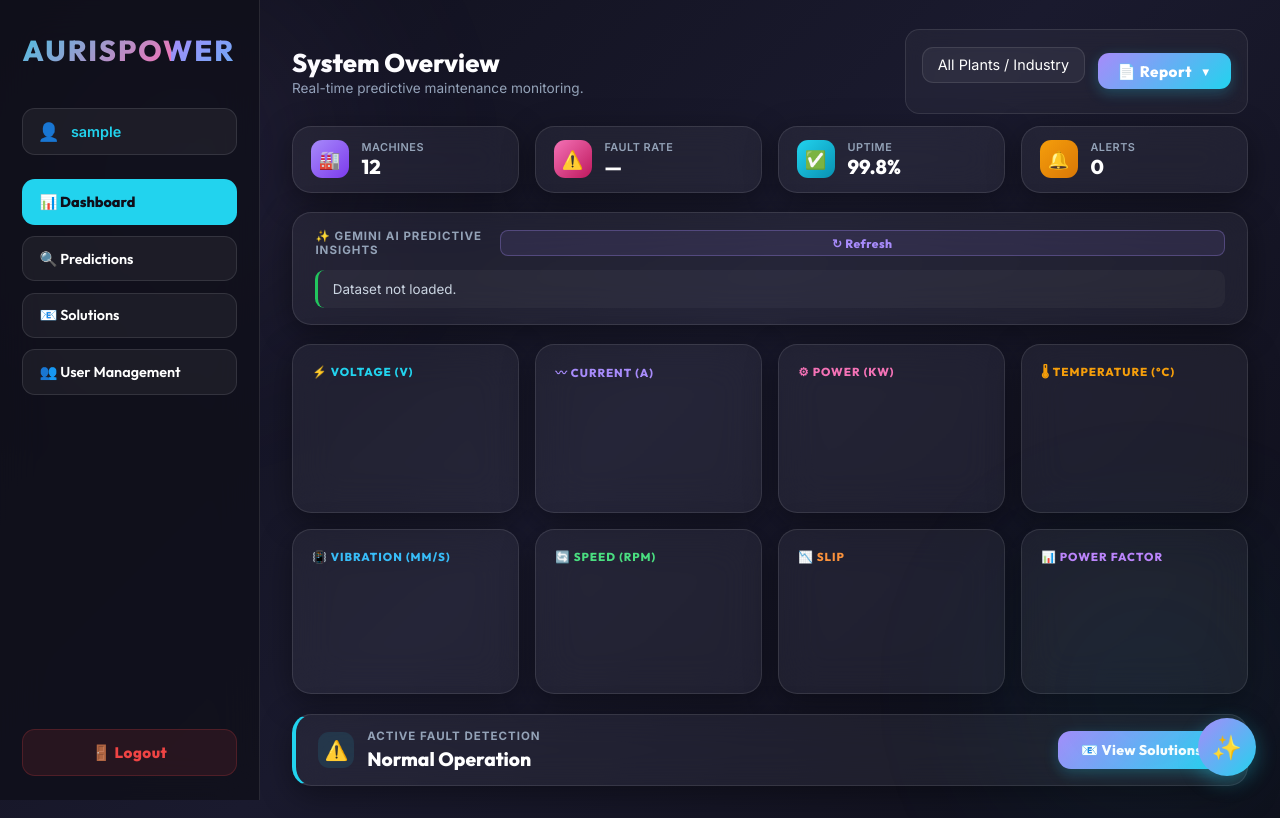
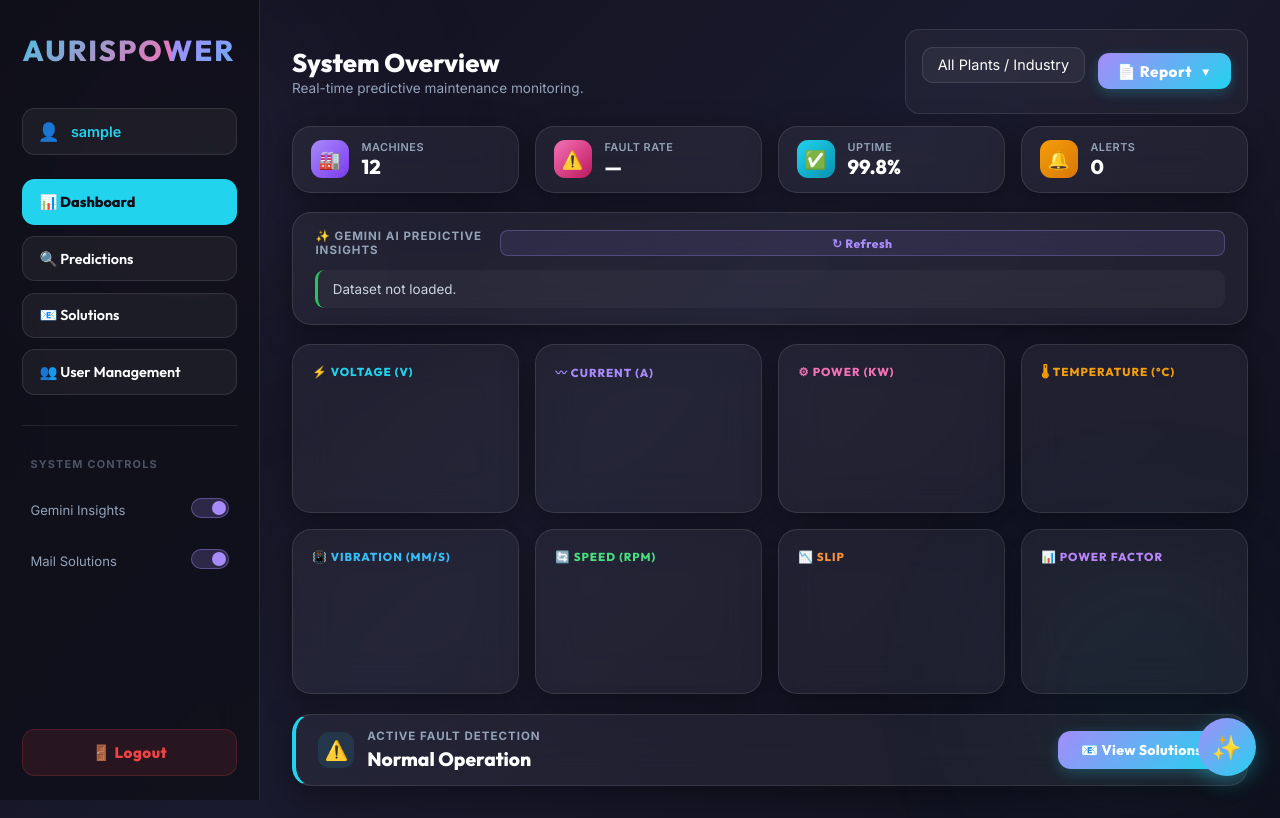
Before and after one commit to klathika334-create/machine_error_prediction-app, a Flask app: page / in a window 1280 px wide. Run offline with Flask 3, Linux system fonts and the light colour scheme; the visitor is signed in with stand-in values (Sample User, id 1); a map, chart or similar area stays blank; parts of the project's set-up code (start-up, migrations or seed data) failed here and were passed over; some libraries are stand-ins or nearby versions.

Commit message:
Changes in Sign in

```diff
--- a/src/dashboard/app.py
+++ b/src/dashboard/app.py
@@ -40,6 +40,25 @@
     'gemini_solutions': True
 }
 
+def init_db():
+    """Ensure essential users exist on start."""
+    with app.app_context():
+        try:
+            users = mongo.db.users
+            if not users.find_one({'username': 'admin'}):
+                users.insert_one({
+                    'username': 'admin',
+                    'password': generate_password_hash('admin123'),
+                    'role': 'admin',
+                    'login_count': 0,
+                    'last_login': None
+                })
+                print("[DB] Default admin user initialized (admin/admin123).")
+        except Exception as e:
+            print(f"[DB] Error initializing users: {e}")
+
+init_db()
+
 @app.route('/')
 def home():
     if 'username' not in session:
@@ -53,23 +72,28 @@
 @app.route('/login', methods=['GET', 'POST'])
 def login():
     if request.method == 'POST':
-        username = request.form['username']
-        password = request.form['password']
-        users = mongo.db.users
-        user = users.find_one({'username': username})
-        if user and check_password_hash(user['password'], password):
-            session['username'] = username
-            session['role'] = user.get('role', 'user')
+        try:
+            username = request.form['username'].strip()
+            password = request.form['password'].strip()
+            users = mongo.db.users
+            user = users.find_one({'username': username})
 
-            # Track login stats
-            users.update_one({'_id': user['_id']}, {
-                '$inc': {'login_count': 1},
-                '$set': {'last_login': datetime.now()}
-            })
+            if user and check_password_hash(user['password'], password):
+                session['username'] = username
+                session['role'] = user.get('role', 'user')
 
-            return redirect(url_for('home'))
-        else:
-            return render_template('login.html', error='Invalid credentials')
+                # Track login stats
+                users.update_one({'_id': user['_id']}, {
+                    '$inc': {'login_count': 1},
+                    '$set': {'last_login': datetime.now()}
+                })
+
+                return redirect(url_for('home'))
+            else:
+                return render_template('login.html', error='Invalid username or password.')
+        except Exception as e:
+            print(f"[Login Error] {e}")
+            return render_template('login.html', error='System error during login. Please try again later.')
     return render_template('login.html')
 
 @app.route('/profile')
@@ -148,6 +172,22 @@
         print("Pattern Deviation model trained.")
     except Exception as e:
         print(f"Error training Pattern Deviation: {e}")
+
+@app.route('/api/settings', methods=['GET', 'POST'])
+def handle_settings():
+    """Manage global AI settings."""
+    global ai_settings
+    if request.method == 'POST':
+        try:
+            data = request.get_json()
+            if 'gemini_insights' in data:
+                ai_settings['gemini_insights'] = bool(data['gemini_insights'])
+            if 'gemini_solutions' in data:
+                ai_settings['gemini_solutions'] = bool(data['gemini_solutions'])
+            return jsonify({'success': True, 'settings': ai_settings})
+        except Exception as e:
+            return jsonify({'success': False, 'error': str(e)}), 400
+    return jsonify(ai_settings)
 
 CURRENT_INDEX = 0
 
@@ -449,7 +489,17 @@
                     if val is not None and str(val) != 'nan':
                         sensor_readings[col] = round(float(val), 3)
 
-            solution = generate_solution_with_ai(display_fault, display_combo, sensor_readings)
+            # Always prefer Gemini AI for quality drafts, even in Silent Mode
+            try:
+                solution = generate_solution_with_ai(display_fault, display_combo, sensor_readings)
+            except Exception as e:
+                print(f"[Gemini] Error generating AI solution: {e}")
+                from genai.explanation import generate_solution
+                solution = generate_solution(display_fault, display_combo)
+                solution['ai_generated'] = False
+
+            # AI setting toggle only controls the visual interruption (notification)
+            solution['silent_mode'] = not ai_settings.get('gemini_solutions', True)
 
             # Record this alert timestamp
             alert_timestamps.append(now)
@@ -459,7 +509,7 @@
             while len(solutions_history) > MAX_SOLUTIONS:
                 solutions_history.pop()
 
-            # Auto-send email draft
+            # Always send email draft (even if solutions toggled OFF, it acts as a background log)
             email_link = send_email_draft(solution)
             solution['email_link'] = email_link if isinstance(email_link, str) else None
             solution['email_sent'] = bool(email_link)
@@ -474,6 +524,7 @@
                 'timestamp': solution['timestamp'],
                 'prediction_raw': prediction_raw,
                 'ai_generated': solution.get('ai_generated', False),
+                'show_frontend_notification': ai_settings.get('gemini_solutions', True),
                 'email_sent': bool(email_link),
                 'email_link': solution['email_link'],
                 'alerts_remaining': MAX_ALERTS_PER_MINUTE - len(alert_timestamps)
@@ -639,6 +690,10 @@
     """Gemini-powered predictive trend insights from recent sensor data."""
     if 'username' not in session:
         return jsonify({'error': 'Not authenticated'}), 401
+
+    if not ai_settings.get('gemini_insights', True):
+        return jsonify({'success': False, 'insights': [], 'disabled': True, 'message': 'Gemini Insights are currently disabled.'})
+
     try:
         if df_dataset.empty:
             return jsonify({'insights': ['Dataset not loaded.'], 'success': False})
--- a/src/dashboard/templates/index.html
+++ b/src/dashboard/templates/index.html
@@ -345,6 +345,85 @@
                 transform: rotate(0deg);
             }
         }
+
+        /* ── Toggle Switches (AI Controls) ── */
+        .toggle-container {
+            display: flex;
+            align-items: center;
+            justify-content: space-between;
+            margin-bottom: 0.8rem;
+            padding: 0.1rem 0.5rem;
+        }
+
+        .toggle-label {
+            font-size: 0.82rem;
+            color: #94a3b8;
+            font-weight: 500;
+        }
+
+        .switch {
+            position: relative;
+            display: inline-block;
+            width: 38px;
+            height: 20px;
+        }
+
+        .switch input {
+            opacity: 0;
+            width: 0;
+            height: 0;
+        }
+
+        .slider {
+            position: absolute;
+            cursor: pointer;
+            top: 0;
+            left: 0;
+            right: 0;
+            bottom: 0;
+            background-color: rgba(255, 255, 255, 0.1);
+            transition: .3s;
+            border-radius: 20px;
+            border: 1px solid rgba(255, 255, 255, 0.1);
+        }
+
+        .slider:before {
+            position: absolute;
+            content: "";
+            height: 14px;
+            width: 14px;
+            left: 2px;
+            bottom: 2px;
+            background-color: #94a3b8;
+            transition: .3s;
+            border-radius: 50%;
+        }
+
+        input:checked + .slider {
+            background-color: rgba(167, 139, 250, 0.2);
+            border-color: rgba(167, 139, 250, 0.4);
+        }
+
+        input:checked + .slider:before {
+            transform: translateX(18px);
+            background-color: #a78bfa;
+        }
+
+        .sidebar-divider {
+            height: 1px;
+            background: rgba(255, 255, 255, 0.08);
+            margin: 1.2rem 0;
+        }
+
+        .sidebar-section-title {
+            font-size: 0.68rem;
+            font-weight: 700;
+            color: #4b5563;
+            text-transform: uppercase;
+            letter-spacing: 1.2px;
+            margin-bottom: 0.9rem;
+            padding-left: 0.5rem;
+        }
     </style>
 </head>
 
@@ -397,6 +476,25 @@
                 {% if session['role'] in ['admin', 'owner'] %}
                 <button class="nav-btn" onclick="location.href='/users'">👥 User Management</button>
                 {% endif %}
+
+                <div class="sidebar-divider"></div>
+                <div class="sidebar-section-title">System Controls</div>
+
+                <div class="toggle-container">
+                    <span class="toggle-label">Gemini Insights</span>
+                    <label class="switch">
+                        <input type="checkbox" id="toggle-insights" onchange="updateAISetting('gemini_insights', this.checked)">
+                        <span class="slider"></span>
+                    </label>
+                </div>
+
+                <div class="toggle-container">
+                    <span class="toggle-label">Mail Solutions</span>
+                    <label class="switch">
+                        <input type="checkbox" id="toggle-solutions" onchange="updateAISetting('gemini_solutions', this.checked)">
+                        <span class="slider"></span>
+                    </label>
+                </div>
             </div>
             <button onclick="location.href='/logout'"
                 style="width:100%;padding:0.8rem;border:none;border-radius:0.8rem;background:rgba(239,68,68,0.1);color:#ef4444;border:1px solid rgba(239,68,68,0.2);font-weight:700;cursor:pointer;margin-top:1rem;">
@@ -793,6 +891,14 @@
                 }
 
                 if (data.alert) {
+                    // Always update solutions history badge even if silent
+                    solutionCount++;
+                    const badge = document.getElementById('solutions-badge');
+                    badge.textContent = solutionCount;
+                    badge.style.display = 'flex';
+
+                    // Only show notifications (toast + chat) if setting is ON
+                    if (data.show_frontend_notification !== false) {
                         const emailInfo = data.email_sent ? '📧 Email draft sent' : '📋 Draft saved locally';
                         const remaining = data.alerts_remaining !== undefined ? ` | ${data.alerts_remaining} alerts left/min` : '';
                         const aiBadge = data.ai_generated ? ' ✨' : '';
@@ -803,11 +909,6 @@
                             `${data.combination}\n${emailInfo}${remaining}`
                         );
 
-                    solutionCount++;
-                    const badge = document.getElementById('solutions-badge');
-                    badge.textContent = solutionCount > 9 ? '9+' : solutionCount;
-                    badge.style.display = 'flex';
-
                         const emailNote = data.email_sent ? '📧 Email draft sent' : '📋 Solution saved locally';
                         const aiNote = data.ai_generated ? '<br/><small style="color:#a78bfa;">✨ Analysis by Gemini AI</small>' : '';
                         const alertMsg = `<strong>⚠️ ${data.fault_type}</strong><br/><em>${data.combination}</em><br/><small>${emailNote}</small>${aiNote}`;
@@ -816,6 +917,9 @@
                         const btn = document.getElementById('chatbot-toggle');
                         btn.style.animation = 'shake 0.5s';
                         setTimeout(() => btn.style.animation = '', 500);
+                    } else {
+                        console.log(`[Silent Mode] Fault detected: ${data.fault_type}. Handled in background.`);
+                    }
 
                     if (document.getElementById('solutions-panel').style.display === 'flex') {
                         loadSolutions();
@@ -982,12 +1086,55 @@
             }
         }
 
+        // ── Gemini AI Controls ──
+        async function fetchAISettings() {
+            try {
+                const res = await fetch('/api/settings');
+                const settings = await res.json();
+                document.getElementById('toggle-insights').checked = settings.gemini_insights;
+                document.getElementById('toggle-solutions').checked = settings.gemini_solutions;
+
+                // If insights are disabled, update the widget UI
+                if (!settings.gemini_insights) {
+                    const list = document.getElementById('insights-list');
+                    if (list) list.innerHTML = '<div style="color:#555;font-size:0.85rem;">Gemini Insights are currently disabled globally.</div>';
+                }
+            } catch (e) {
+                console.error('Error fetching settings:', e);
+            }
+        }
+
+        async function updateAISetting(key, value) {
+            try {
+                const res = await fetch('/api/settings', {
+                    method: 'POST',
+                    headers: { 'Content-Type': 'application/json' },
+                    body: JSON.stringify({ [key]: value })
+                });
+                const data = await res.json();
+                if (data.success) {
+                    const status = value ? 'Enabled' : 'Disabled';
+                    const feature = key === 'gemini_insights' ? 'Gemini Insights' : 'Mail Solutions';
+                    showToast('info', '⚙️ Setting Updated', `${feature} is now ${status}.`);
+
+                    if (key === 'gemini_insights') {
+                        if (value) loadInsights();
+                        else document.getElementById('insights-list').innerHTML = '<div style="color:#555;font-size:0.85rem;">Gemini Insights are currently disabled globally.</div>';
+                    }
+                }
+            } catch (e) {
+                console.error('Error updating setting:', e);
+                showToast('error', 'Update Failed', 'Could not save AI settings.');
+            }
+        }
+
         // ── Start polling ──
         setInterval(fetchDataAndRender, 2000);
         setInterval(pollFaultAlert, 12000);
         fetchDataAndRender();
         setTimeout(pollFaultAlert, 3000);
-        // Load AI insights on page load (after 2s delay to let server stabilise)
+        // Load settings and data
+        fetchAISettings();
         setTimeout(loadInsights, 2000);
     </script>
 </body>
```
Lines whose indentation alone changed are shown as unchanged.
